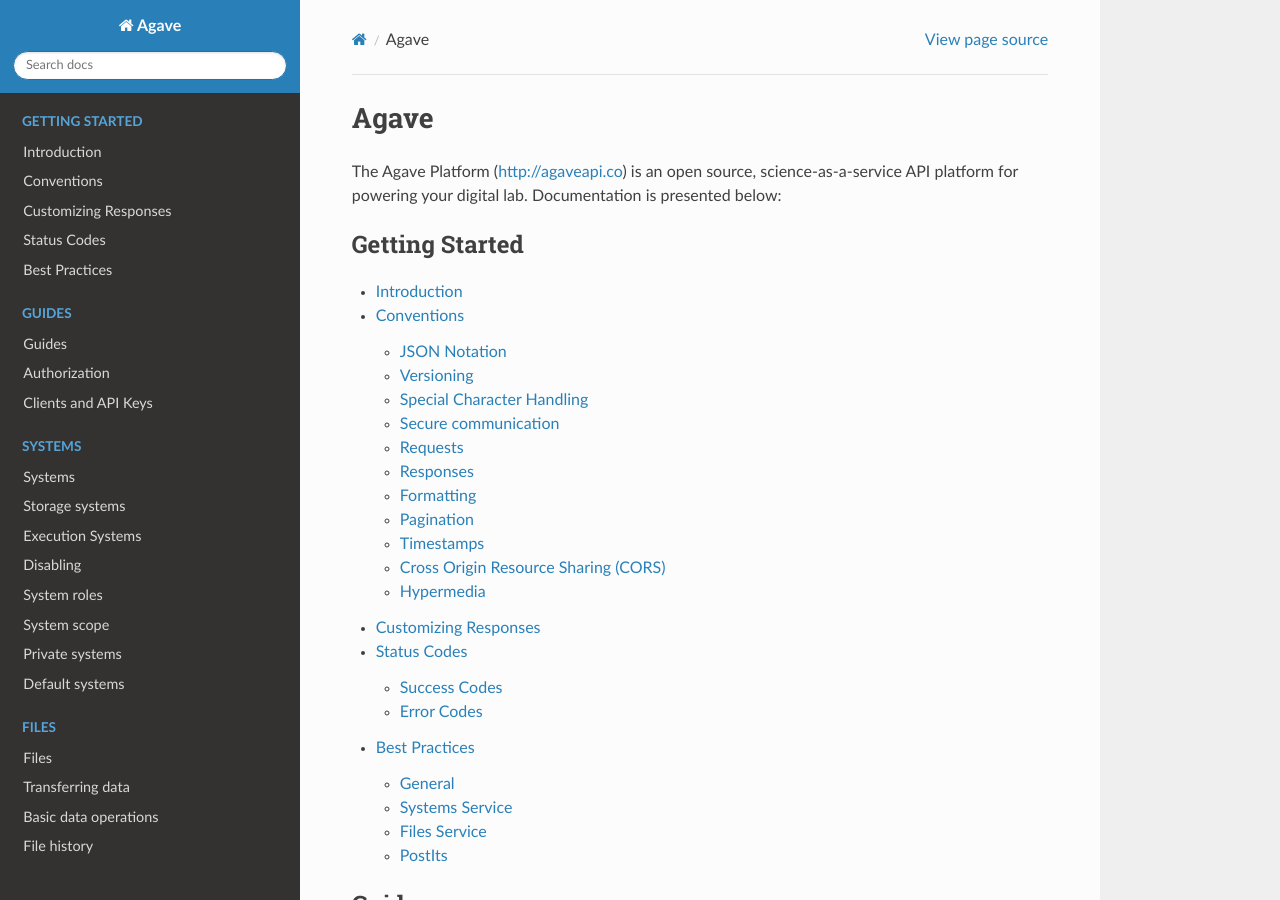
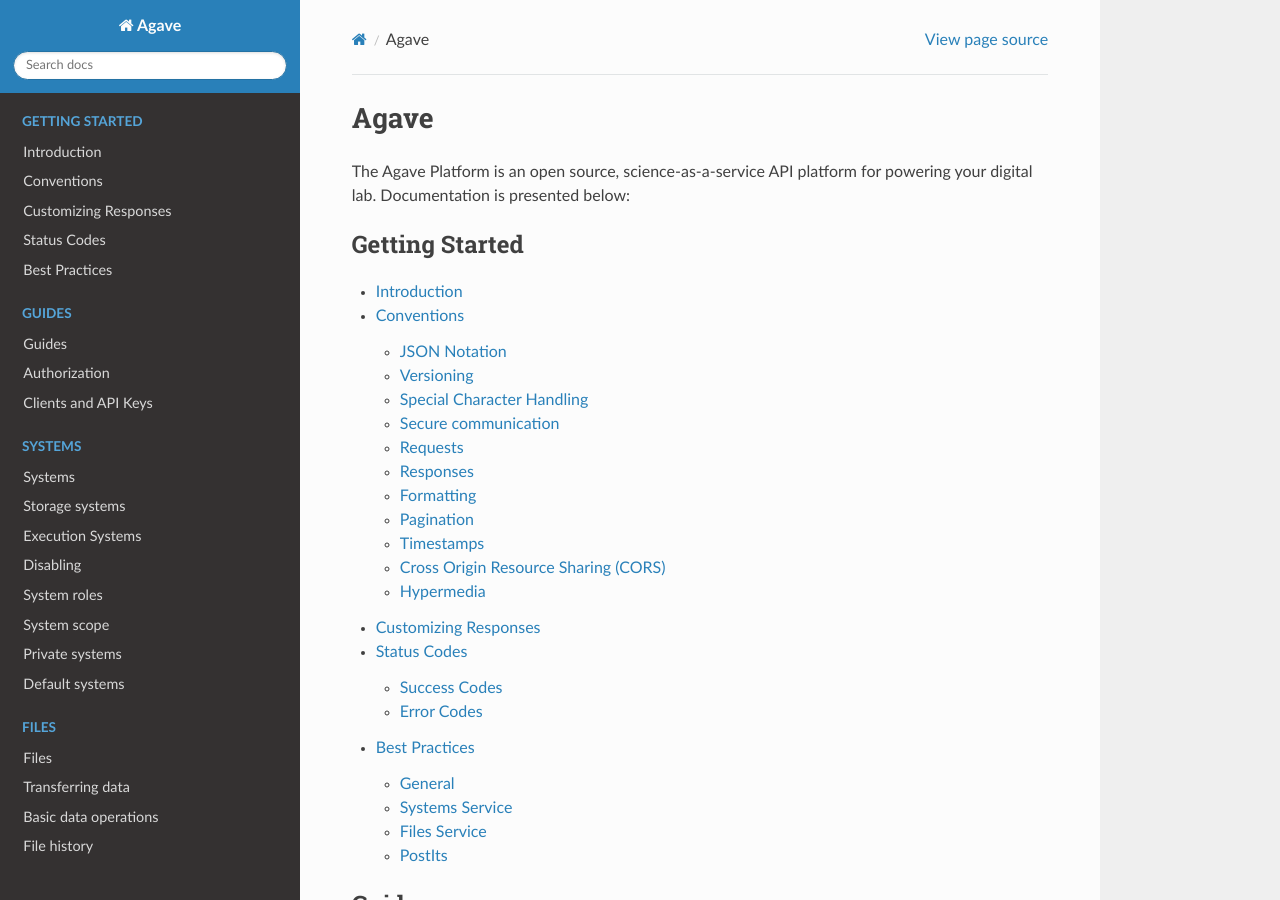
Before and after one commit to TACC-Cloud/agave-docs, a Sphinx documentation site: the page built from docs/index.rst, in a window 1280 px wide and 900 px high. Built offline with Sphinx 7.4.7 and the Read the Docs theme 2.0.0, drawn with Linux system fonts in a browser that asks for light colours; some of the changed lines change nothing that is shown.

Commit message:
Update index.rst

```diff
--- a/docs/index.rst
+++ b/docs/index.rst
@@ -6,7 +6,7 @@
 Agave
 =====
 
-The Agave Platform (`<http://agaveapi.co>`_) is an open source, science-as-a-service API platform for powering your digital lab. Documentation is presented below:
+The Agave Platform is an open source, science-as-a-service API platform for powering your digital lab. Documentation is presented below:
 
 .. toctree::
    :maxdepth: 2
```
